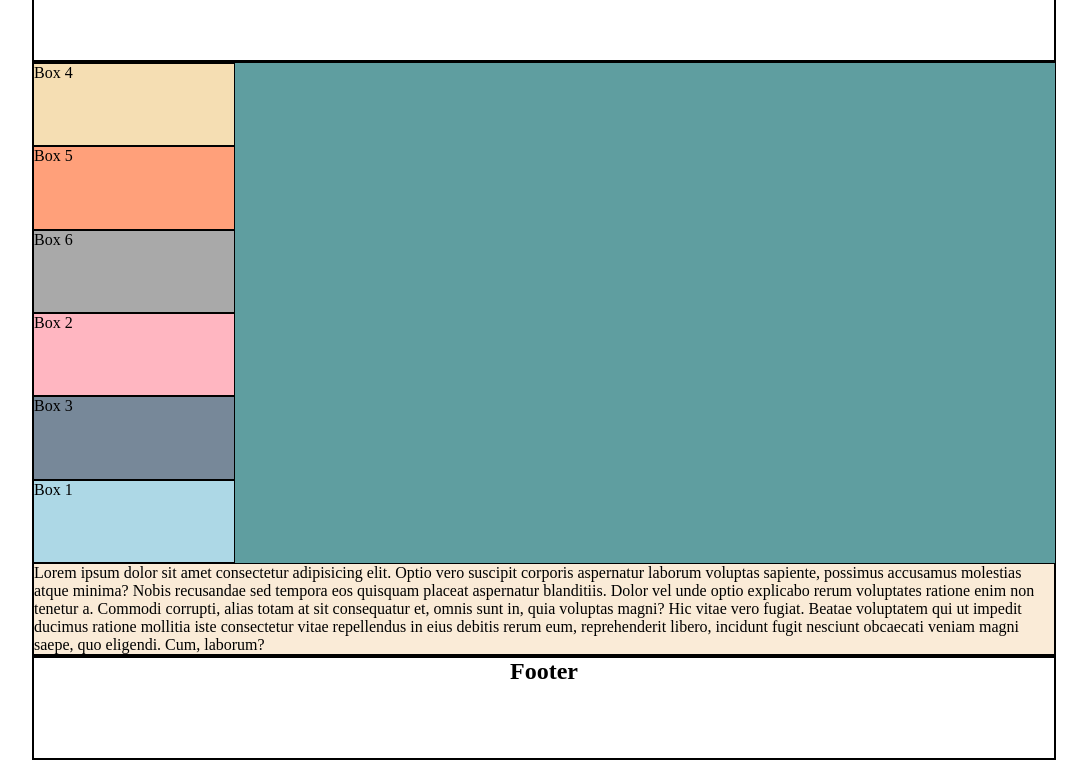
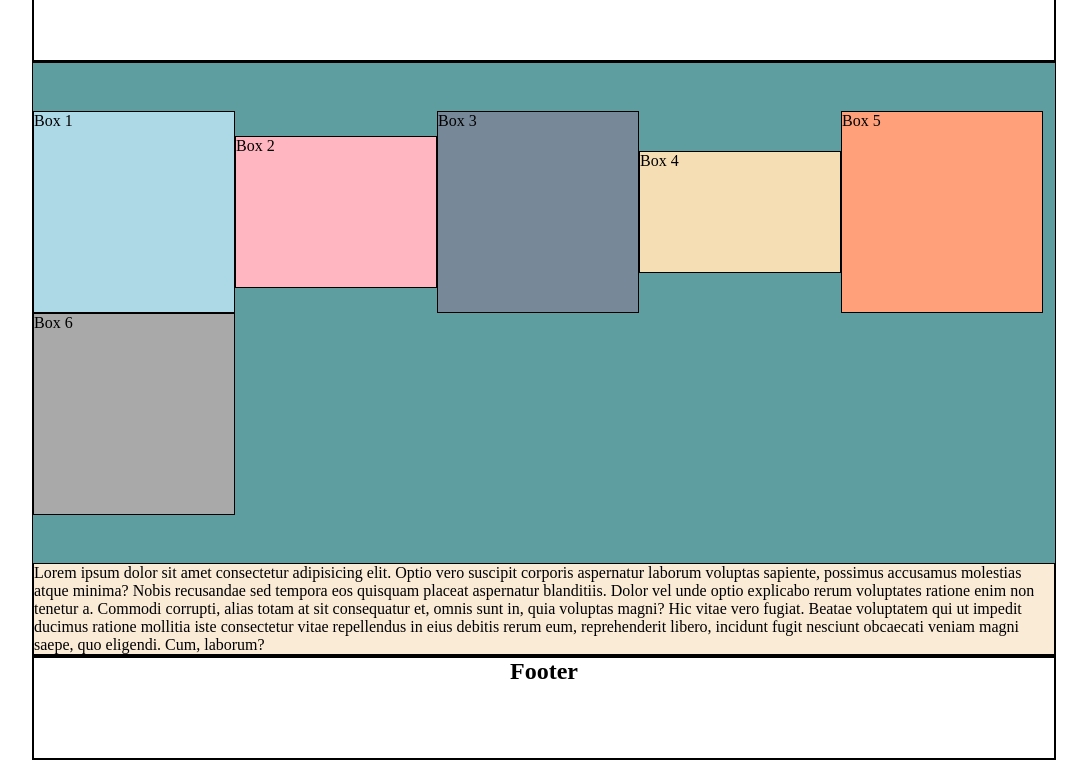
Before and after one commit to camilagx/Display-and-position, a plain HTML site: page flex/index.html in a window 1280 px wide. Shown: the part 42-802 px from the top of the page, without its empty margins (96-1183 px from the left). Drawn offline with Linux system fonts and the light colour scheme.

Commit message:
display using the flex align properties

```diff
--- a/flex/index.html
+++ b/flex/index.html
@@ -26,7 +26,11 @@
     /* Make main the */
     .flex-container{
       display: flex;
-      flex-direction: column;
+      flex-wrap: wrap;
+      /* align-content works for multiple lines of content*/
+      align-content: center;
+      /*align items is the version of justify content but on cross axis */
+      align-items: center;
       height: 500px;
     }
     .box{
@@ -37,24 +41,26 @@
     /* Box 1 */
     .box.a{
       background-color: lightblue;
-      order: 3;
     }
      /* Box 2 */
     .box.b{
       background-color: lightpink;
-      order: 1;
+      height: 150px;
     }
      /* Box 3 */
     .box.c{
       background-color: lightslategray;
-      order: 2;
     }
+    /* Box 4 */
     .box.d{
       background-color: wheat;
+      height: 120px;
     }
+    /* Box 5 */
     .box.e{
       background-color: lightsalmon;
     }
+    /* Box 6 */
     .box.f{
       background-color:darkgrey;
     }
```
